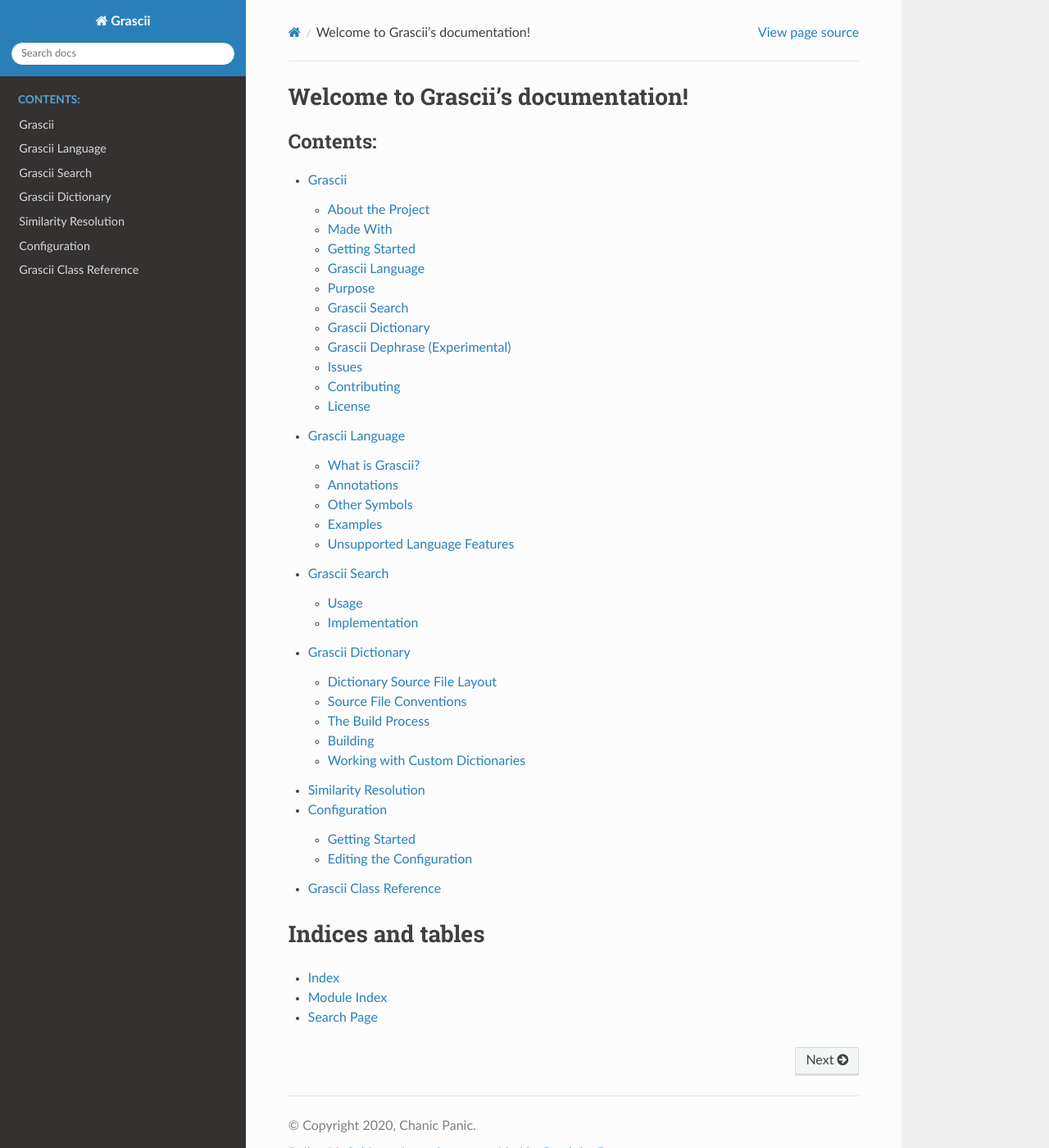
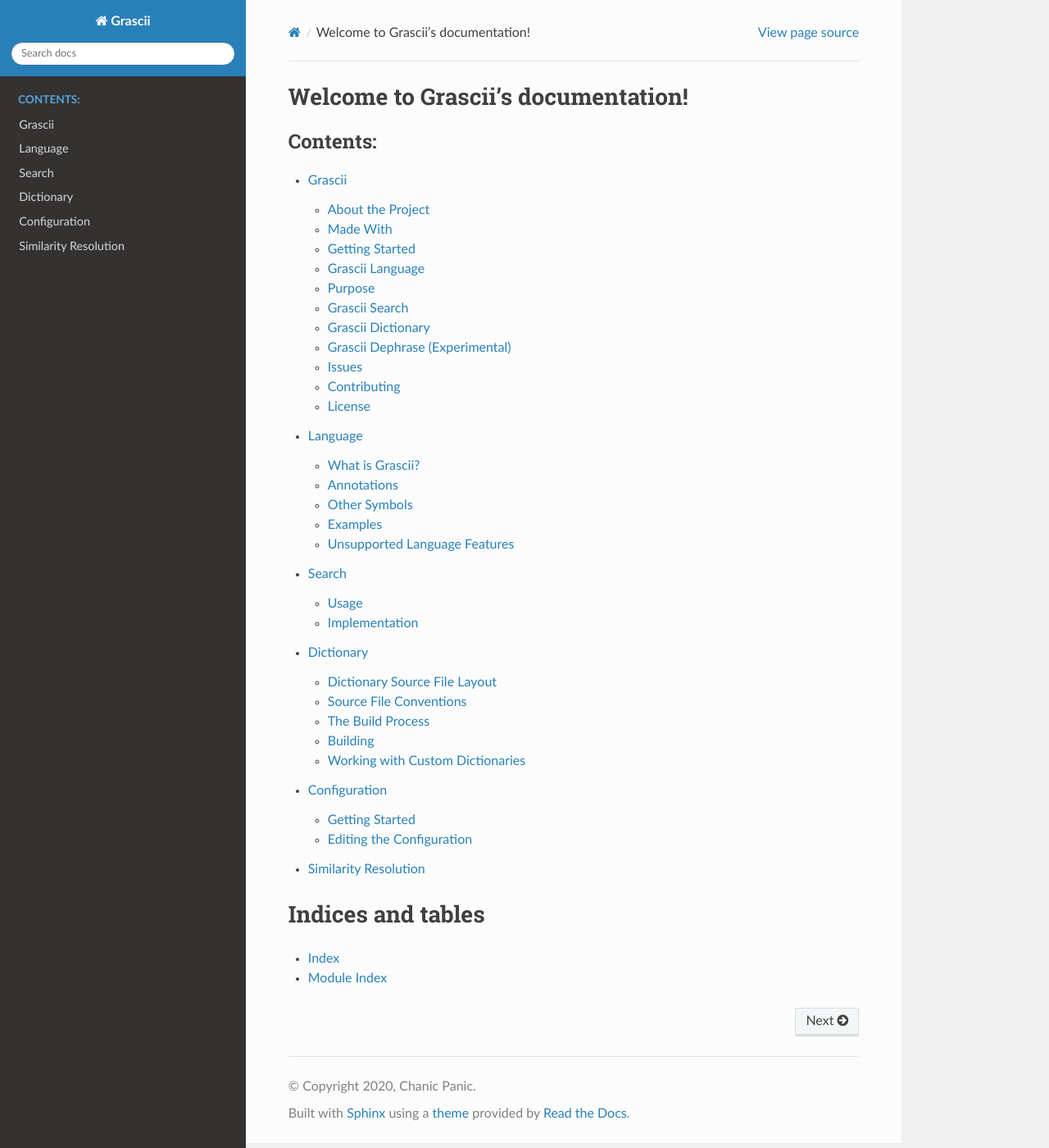
Before and after one commit to grascii/grascii, a Sphinx documentation site: the page built from docs/index.rst, in a window 1280 px wide and 1400 px high. Shown: the whole window at 82% size. Built offline with Sphinx 7.4.7 and the Read the Docs theme 2.0.0, drawn with Linux system fonts in a browser that asks for light colours.

Commit message:
remove reference page

```diff
--- a/docs/dictionary.rst
+++ b/docs/dictionary.rst
@@ -1,6 +1,6 @@
 
-Grascii Dictionary
-##################
+Dictionary
+##########
 
 Grascii comes with the Grascii forms of all words in the 1916 Gregg
 Shorthand Dictionary.
--- a/docs/gsearch.rst
+++ b/docs/gsearch.rst
@@ -1,6 +1,6 @@
 
-Grascii Search
-##############
+Search
+######
 
 The core feature of the Grascii suite is search.
 
--- a/docs/index.rst
+++ b/docs/index.rst
@@ -9,13 +9,11 @@
    language
    gsearch
    dictionary
+   configuration
    similarity
-   configuration
-   reference
 
 Indices and tables
 ==================
 
 * :ref:`genindex`
 * :ref:`modindex`
-* :ref:`search`
--- a/docs/language.rst
+++ b/docs/language.rst
@@ -1,6 +1,6 @@
 
-Grascii Language
-################
+Language
+########
 
 What is Grascii?
 ****************
--- a/docs/reference.rst
+++ /dev/null
@@ -1,33 +0,0 @@
-
-Grascii Class Reference
-=======================
-
-.... automodule:: grascii.searchers
-   ..:members:
-
-.... automodule:: grascii.interactive
-   ..:members:
-
-.... automodule:: grascii.grammar
-   ..:members:
-
-.... automodule:: grascii.build
-   ..:members:
-
-.... automodule:: grascii.search
-   ..:members:
-
-.... automodule:: grascii.regen
-   ..:members:
-
-.... automodule:: grascii.metrics
-   ..:members:
-
-.... automodule:: grascii.similarities
-   ..:members:
-
-.... automodule:: grascii.words
-   ..:members:
-
-.... automodule:: grascii.grammars
-   ..:members:
```
